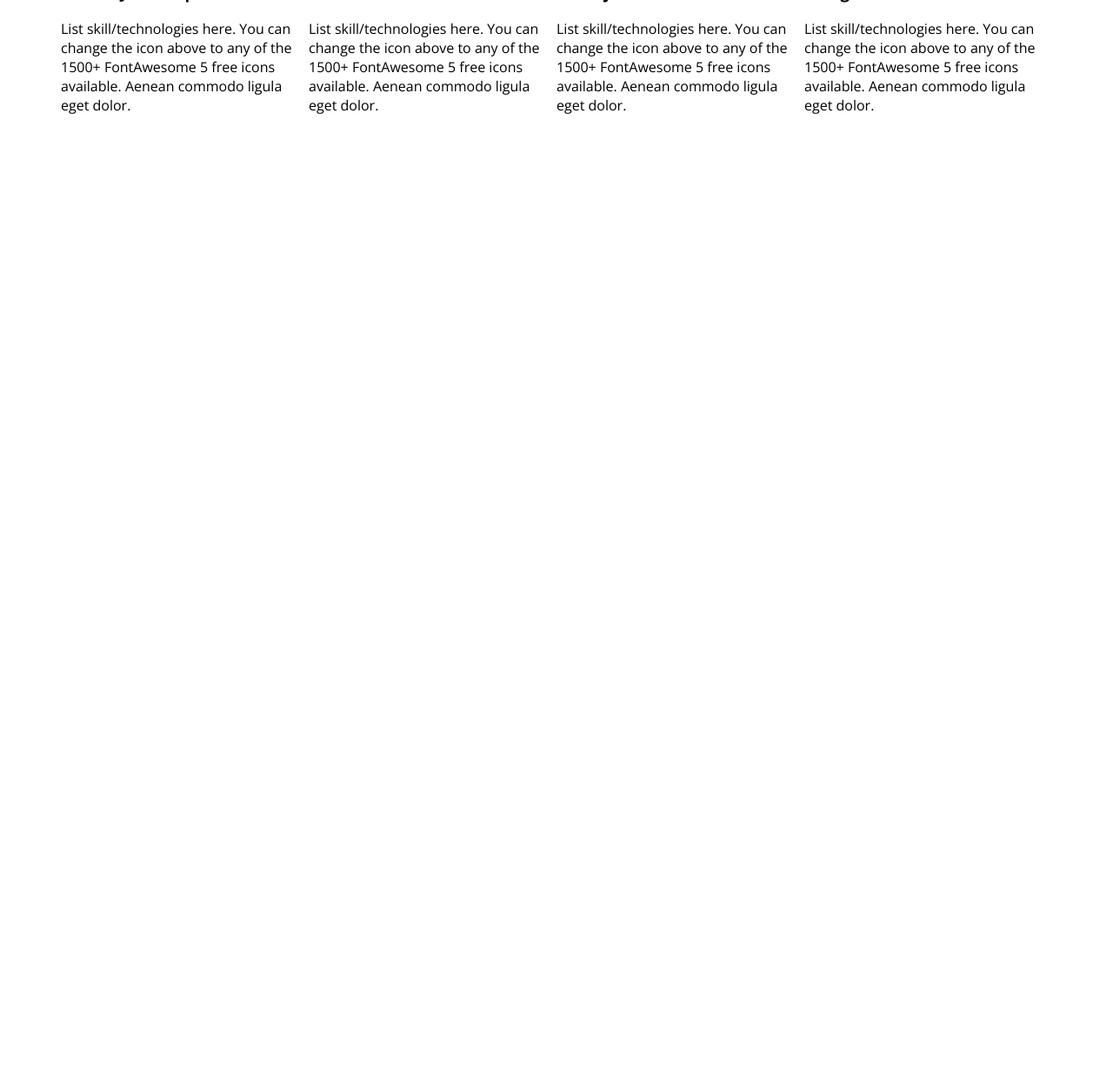
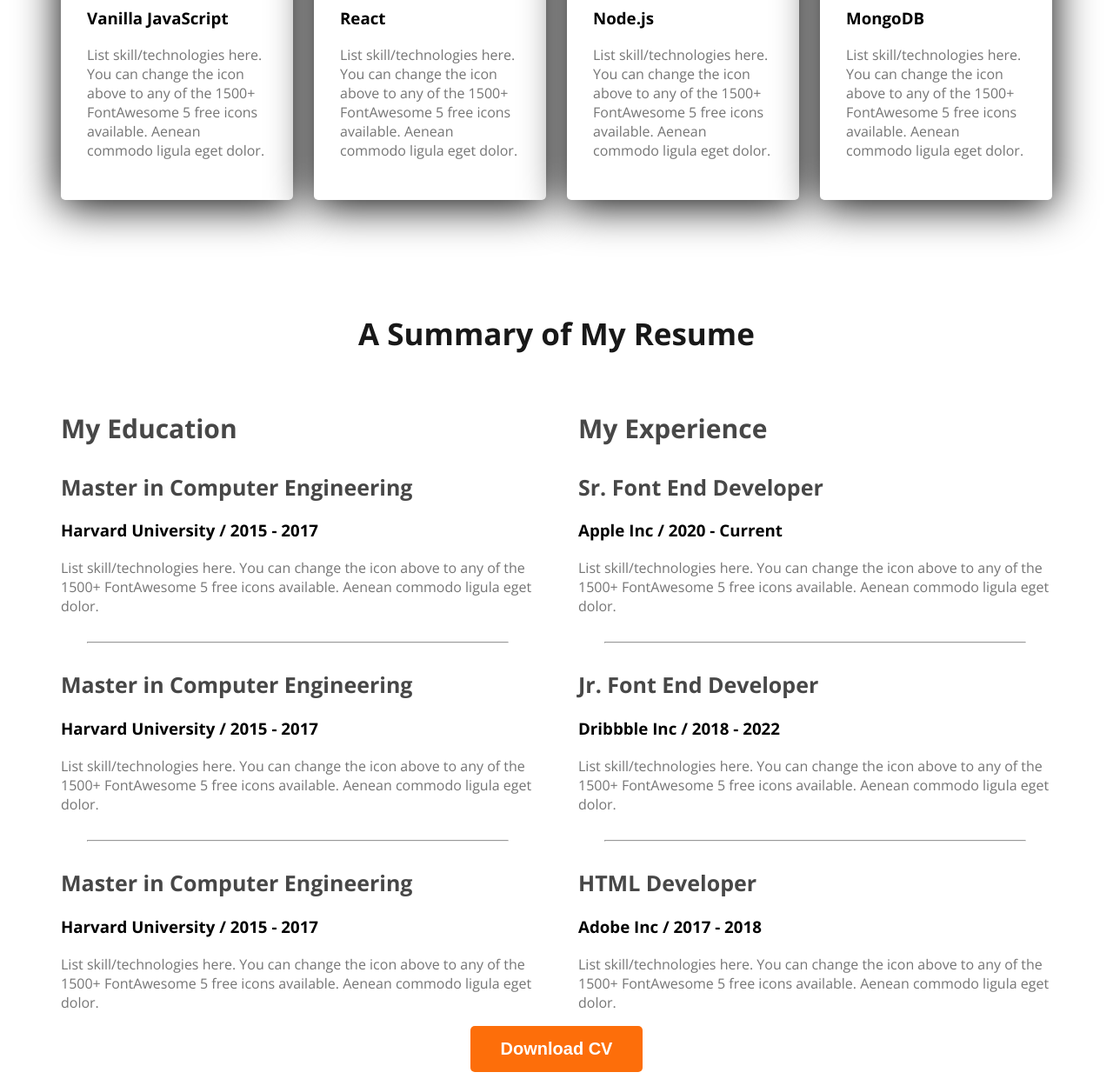
Before and after one commit to EngrMunir/web-developer-portfolio, a plain HTML site: page index.html in a window 1280 px wide. Shown: the part 1967-3208 px from the top of the page at 87% size. Before the commit the page ends 2123 px from the top, so only its background shows below. Drawn offline with nearby package versions, Linux system fonts and the light colour scheme.

Commit message:
finished resume

```diff
--- a/index.html
+++ b/index.html
@@ -80,6 +80,61 @@
                 </div>
             </div>
         </section>
+        <section>
+            <h3 class="section-title">A Summary of My Resume</h3>
+            <div class="resume-container">
+                <div class="resume-column">
+                    <h3 class="resume-column-title">My Education</h3>
+                    <div class="resume-item">
+                        <h2 class="resume-item-title">Master in Computer Engineering</h2>
+                        <h3 class="resume-item-institute">Harvard University / 2015 - 2017</h3>
+                        <p class="resume-item-description">List skill/technologies here. You can change the icon above
+                            to any of the 1500+ FontAwesome 5 free icons available. Aenean commodo ligula eget dolor.</p>
+                    </div>
+                    <hr>
+                    <div class="resume-item">
+                        <h2 class="resume-item-title">Master in Computer Engineering</h2>
+                        <h3 class="resume-item-institute">Harvard University / 2015 - 2017</h3>
+                        <p class="resume-item-description">List skill/technologies here. You can change the icon above
+                            to any of the 1500+ FontAwesome 5 free icons available. Aenean commodo ligula eget dolor.</p>
+                    </div>
+                    <hr>
+                    <div class="resume-item">
+                        <h2 class="resume-item-title">Master in Computer Engineering</h2>
+                        <h3 class="resume-item-institute">Harvard University / 2015 - 2017</h3>
+                        <p class="resume-item-description">List skill/technologies here. You can change the icon above
+                            to any of the 1500+ FontAwesome 5 free icons available. Aenean commodo ligula eget dolor.</p>
+                    </div>
+                </div>
+                <div class="resume-column">
+                    <h3 class="resume-column-title">My Experience</h3>
+                    <div class="resume-item">
+                        <h2 class="resume-item-title">Sr. Font End Developer</h2>
+                        <h3 class="resume-item-institute">Apple Inc / 2020 - Current</h3>
+                        <p class="resume-item-description">List skill/technologies here. You can change the icon above
+                            to any of the 1500+ FontAwesome 5 free icons available. Aenean commodo ligula eget dolor.</p>
+                    </div>
+                <hr>
+                    <div class="resume-item">
+                        <h2 class="resume-item-title">Jr. Font End Developer</h2>
+                        <h3 class="resume-item-institute">Dribbble Inc / 2018 - 2022</h3>
+                        <p class="resume-item-description">List skill/technologies here. You can change the icon above
+                            to any of the 1500+ FontAwesome 5 free icons available. Aenean commodo ligula eget dolor.</p>
+                    </div>
+                <hr>
+                    <div class="resume-item">
+                        <h2 class="resume-item-title">HTML Developer</h2>
+                        <h3 class="resume-item-institute">Adobe Inc / 2017 - 2018</h3>
+                         <p class="resume-item-description">List skill/technologies here. You can change the icon above
+                            to any of the 1500+ FontAwesome 5 free icons available. Aenean commodo ligula eget dolor.
+                        </p>
+                    </div>
+                 </div>
+            </div>
+            <div class="download-cv">
+                <button class="btn-primary">Download CV</button>
+            </div>
+        </section>
     </main>
     <footer>
     </footer>
--- a/styles/portfolio.css
+++ b/styles/portfolio.css
@@ -85,6 +85,9 @@ main{
     max-width: 1140px;
     margin: 0 auto;
 }
+main section{
+    margin-top: 130px;
+}
 /* about section styles */
 .about{
     padding: 130px;
@@ -105,4 +108,44 @@ main{
 }
 .skills-container{
     display: flex;
+    gap: 24px;
+
 }
+.skill{
+    padding: 30px;
+    border-radius: 5px;
+    background: #FFF;
+    box-shadow: 0px 6px 50px 0px; rgba(0, 0, 0, 0.06;)
+}
+.skill-description{
+    color: #757575;
+}
+/* resume section styles */
+.resume-column-title{
+    color: #474747;
+    font-size:30px;
+    font-weight:700;
+}
+.resume-container{
+    display: flex;
+    gap: 50px;
+}
+.resume-item-title{
+    color:#474747;
+    font-size: 25px;
+     font-weight: 700;
+     margin: bottom 10px;
+}
+.resume-item-institute{
+    margin-bottom: 20px;
+    margin-top: 0px;
+}
+.resume-item-description, .resume-item-description{
+    color: #757575;
+}
+.resume-container hr{
+    margin: 30px;
+}
+.download-cv{
+    text-align: center;
+}
```
